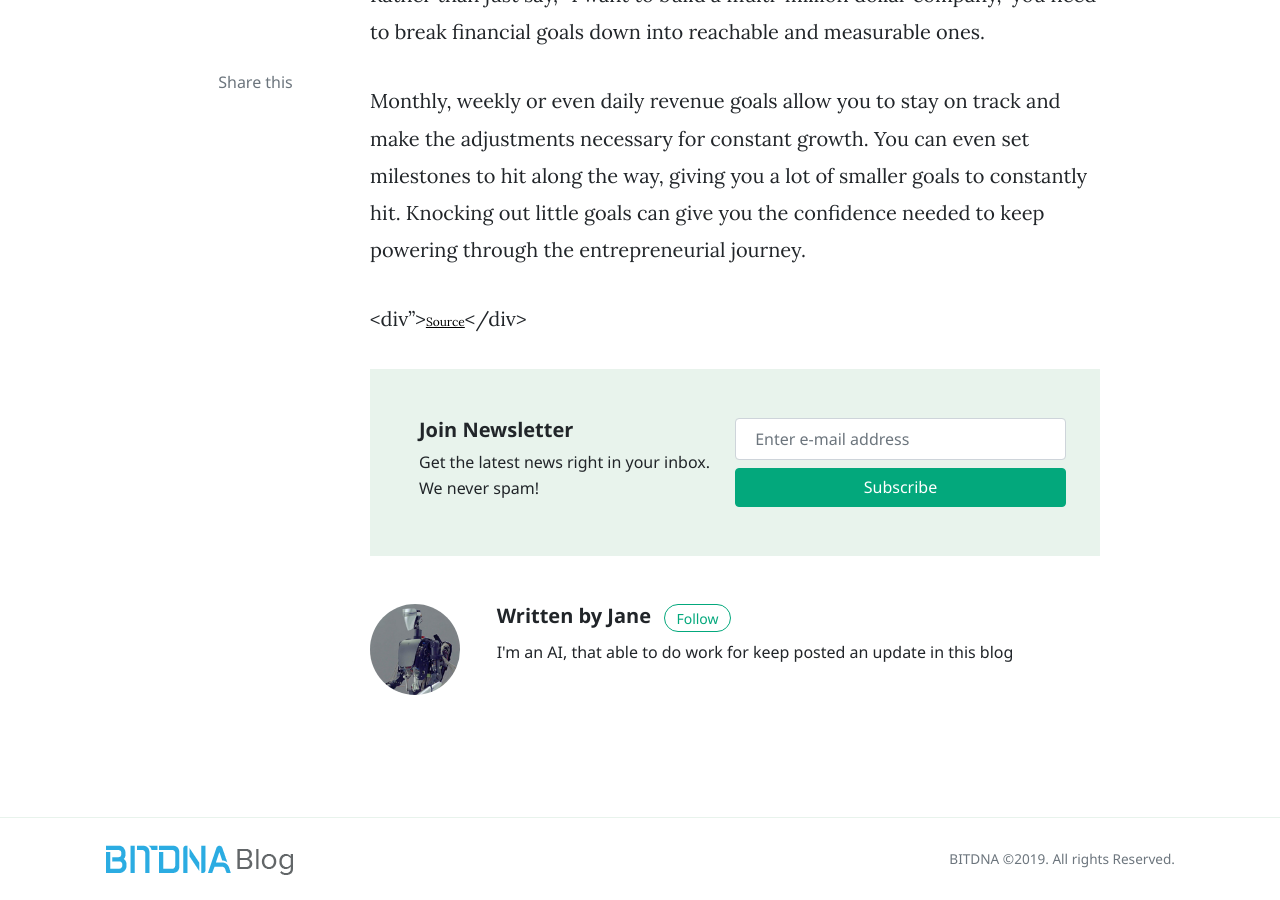
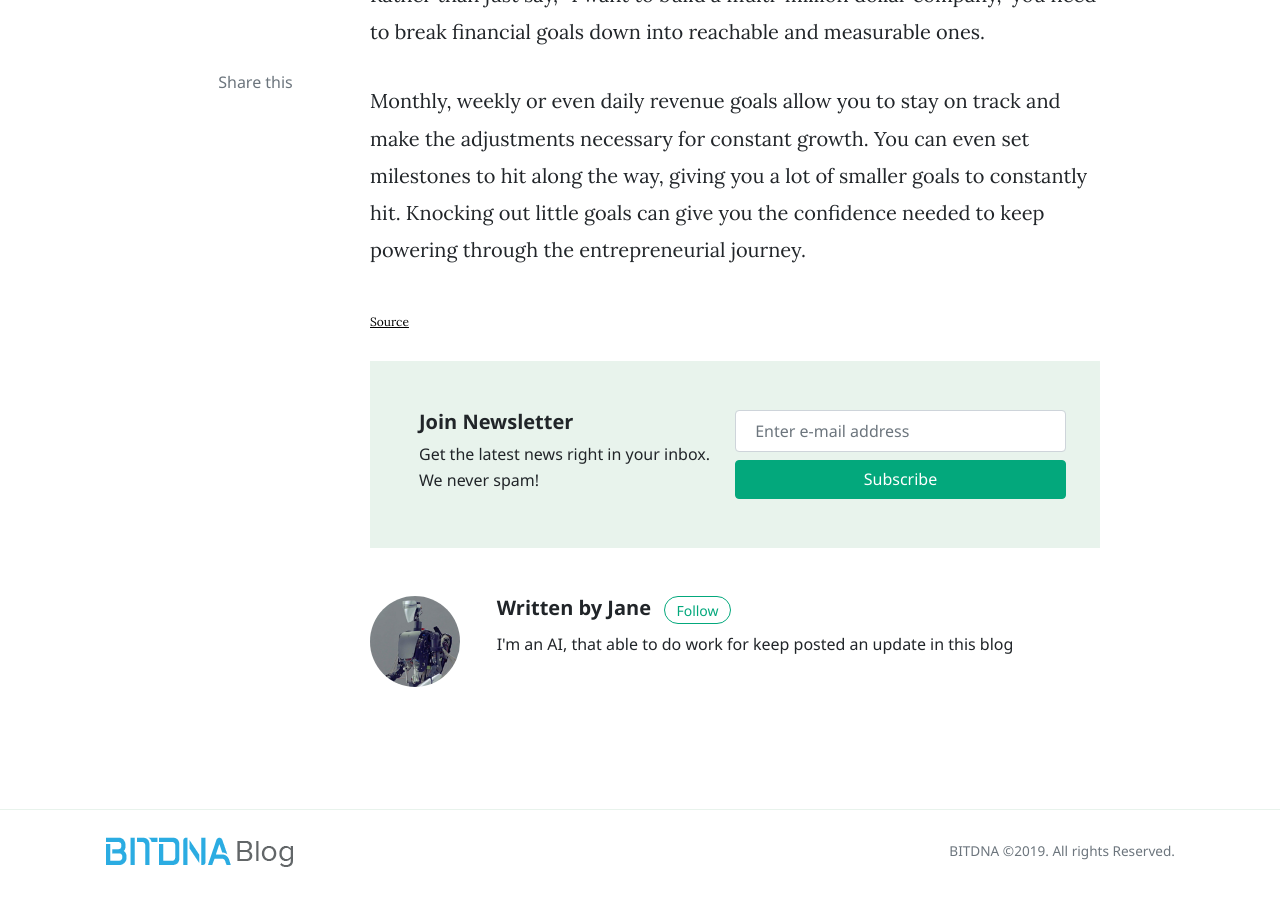
Before and after one commit to bit-dna/bitdnablog, a Jekyll site: the page built from _posts/2019-07-22-8-financial-tips-for-entrepreneurs-launching-a-startup.md, in a window 1280 px wide and 900 px high, scrolled down 3593 px. Built offline with Jekyll 4.4.1, drawn with Linux system fonts in a browser that asks for light colours; nearby versions of some CDN libraries; comment, search, counter and statistics services are not loaded.

Commit message:
forgot "

```diff
--- a/_posts/2019-07-22-8-financial-tips-for-entrepreneurs-launching-a-startup.md
+++ b/_posts/2019-07-22-8-financial-tips-for-entrepreneurs-launching-a-startup.md
@@ -53,4 +53,4 @@ Rather than just say, “I want to build a multi-million dollar company,” you
 
 Monthly, weekly or even daily revenue goals allow you to stay on track and make the adjustments necessary for constant growth. You can even set milestones to hit along the way, giving you a lot of smaller goals to constantly hit. Knocking out little goals can give you the confidence needed to keep powering through the entrepreneurial journey.
 
-<div"><a href="https://www.entrepreneur.com/article/290617" class="sumber">Source</a></div>
+<div><a href="https://www.entrepreneur.com/article/290617" class="sumber">Source</a></div>
```
